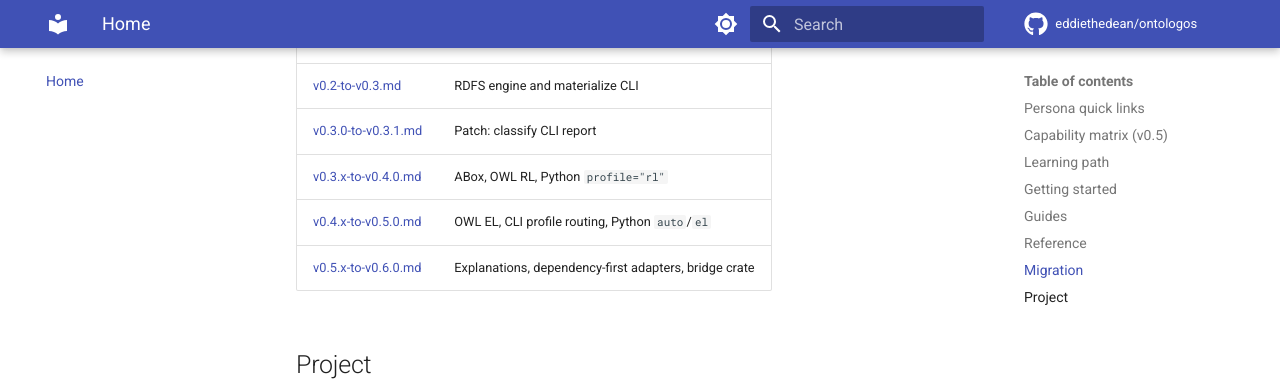
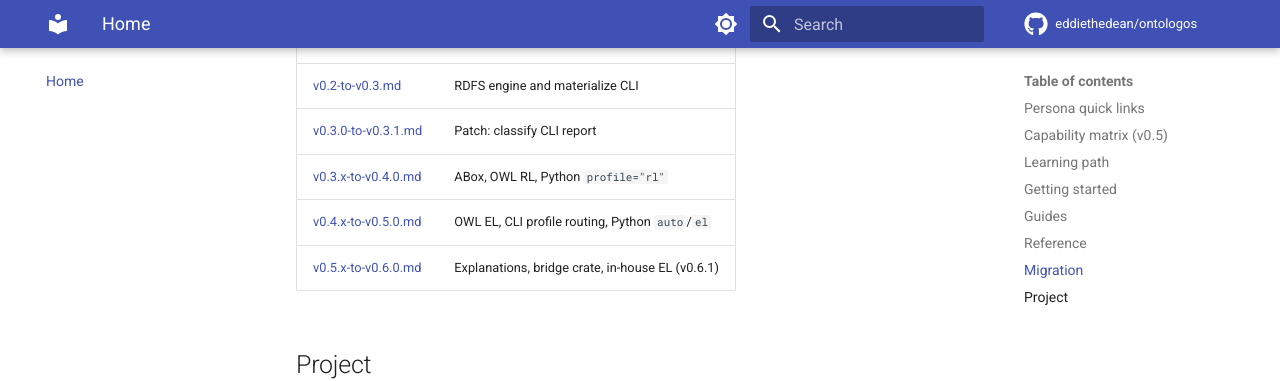
Before and after one commit to eddiethedean/ontologos, an MkDocs documentation site: the page built from docs/index.md, in a window 1280 px wide and 900 px high, scrolled down 3846 px. Shown: the top 381 px of the window. Built offline with MkDocs 1.6.1 and Material for MkDocs 9.7.7, drawn with Linux system fonts in a browser that asks for light colours; comment, search, counter and statistics services are not loaded.

Commit message:
Polish release docs for v0.6.1 readiness.
Clarify EL vs RL/RDFS trace behavior in ROADMAP and migration index blurb.

```diff
--- a/docs/index.md
+++ b/docs/index.md
@@ -97,7 +97,7 @@
 | [v0.3.0-to-v0.3.1.md](migration/v0.3.0-to-v0.3.1.md) | Patch: classify CLI report |
 | [v0.3.x-to-v0.4.0.md](migration/v0.3.x-to-v0.4.0.md) | ABox, OWL RL, Python `profile="rl"` |
 | [v0.4.x-to-v0.5.0.md](migration/v0.4.x-to-v0.5.0.md) | OWL EL, CLI profile routing, Python `auto`/`el` |
-| [v0.5.x-to-v0.6.0.md](migration/v0.5.x-to-v0.6.0.md) | Explanations, dependency-first adapters, bridge crate |
+| [v0.5.x-to-v0.6.0.md](migration/v0.5.x-to-v0.6.0.md) | Explanations, bridge crate, in-house EL (v0.6.1) |
 
 ## Project
 
```
Also changed, not shown: ROADMAP.md (+1 -1 lines).
